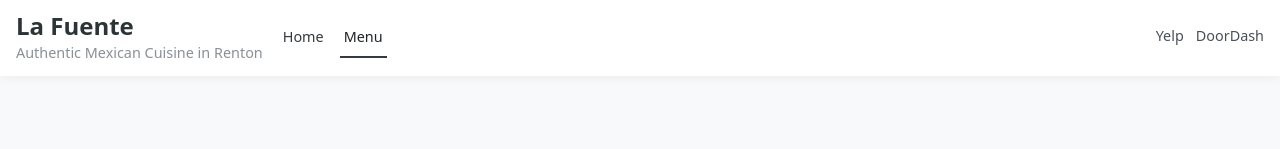
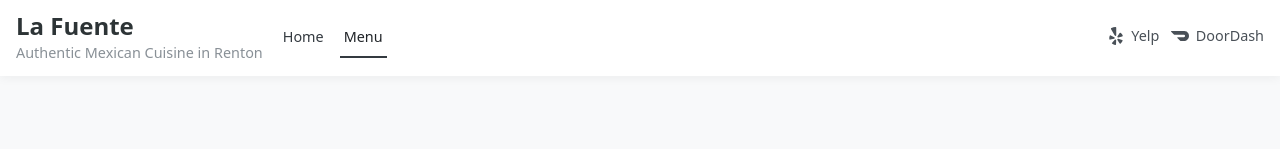
Before and after one commit to Toxeydotdev/chill-apps, a React (Vite) app: page /menu in a window 1280 px wide. Shown: the top 149 px of the page. Built offline with nearby package versions, Linux system fonts and the light colour scheme.

Commit message:
add external links for DoorDash and Yelp; implement Icon component for icons

```diff
--- a/package.json
+++ b/package.json
@@ -12,7 +12,8 @@
   "dependencies": {
     "@tanstack/react-router": "^1.131.28",
     "react": "^19.1.1",
-    "react-dom": "^19.1.1"
+    "react-dom": "^19.1.1",
+    "react-icons": "^5.5.0"
   },
   "devDependencies": {
     "@eslint/js": "^9.33.0",
--- a/src/components/Header/Header.css
+++ b/src/components/Header/Header.css
@@ -97,11 +97,22 @@
   font-size: 0.9rem;
   border-bottom: 2px solid transparent;
   padding-bottom: 2px;
+  display: inline-flex;
+  align-items: center;
+  gap: 0.4rem;
 }
 
 .ext-link:hover {
   color: #212529;
   border-bottom-color: #adb5bd;
+}
+
+.ext-icon {
+  display: inline-block;
+  color: #495057;
+}
+.ext-link:hover .ext-icon {
+  color: #212529;
 }
 
 @media (max-width: 768px) {
--- a/src/components/Header/Header.tsx
+++ b/src/components/Header/Header.tsx
@@ -1,3 +1,5 @@
+import { Icon } from "@/components/Icons/Icon";
+import { DOORDASH_URL, YELP_URL } from "@/config/links";
 import { Link } from "@tanstack/react-router";
 import "./Header.css";
 
@@ -32,19 +34,25 @@ export const Header = () => {
       <div className="ext-links" aria-label="Ordering and reviews">
         <a
           className="ext-link"
-          href="#"
-          aria-label="Yelp (placeholder)"
-          title="Yelp (placeholder)"
+          href={YELP_URL}
+          aria-label="Yelp"
+          title="Yelp"
+          target="_blank"
+          rel="noopener noreferrer"
         >
-          Yelp
+          <Icon name="yelp" className="ext-icon" />
+          <span className="ext-text">Yelp</span>
         </a>
         <a
           className="ext-link"
-          href="#"
-          aria-label="DoorDash (placeholder)"
-          title="DoorDash (placeholder)"
+          href={DOORDASH_URL}
+          aria-label="DoorDash"
+          title="DoorDash"
+          target="_blank"
+          rel="noopener noreferrer"
         >
-          DoorDash
+          <Icon name="doordash" className="ext-icon" />
+          <span className="ext-text">DoorDash</span>
         </a>
       </div>
     </header>
--- /dev/null
+++ b/src/components/Icons/Icon.tsx
@@ -0,0 +1,54 @@
+import React from "react";
+import { FaYelp } from "react-icons/fa";
+import { MdDeliveryDining } from "react-icons/md";
+import { SiDoordash } from "react-icons/si";
+
+export type IconName = "yelp" | "doordash" | "delivery" | "menu";
+
+type Props = {
+  name: IconName;
+  size?: number;
+  title?: string;
+  className?: string;
+};
+
+export const Icon: React.FC<Props> = ({
+  name,
+  size = 18,
+  title,
+  className,
+}) => {
+  switch (name) {
+    case "yelp":
+      return (
+        <FaYelp
+          size={size}
+          title={title ?? "Yelp"}
+          className={className}
+          aria-label={title ?? "Yelp"}
+        />
+      );
+    case "doordash":
+      // Use a generic delivery icon for DoorDash link
+      return (
+        <SiDoordash
+          size={size}
+          title={title ?? "DoorDash"}
+          className={className}
+          aria-label={title ?? "DoorDash"}
+        />
+      );
+    case "delivery":
+      return (
+        <MdDeliveryDining
+          size={size}
+          title={title ?? "Delivery"}
+          className={className}
+          aria-label={title ?? "Delivery"}
+        />
+      );
+    // Extend with more mappings as needed
+    default:
+      return null;
+  }
+};
--- a/src/components/Menu/Menu.tsx
+++ b/src/components/Menu/Menu.tsx
@@ -1,9 +1,9 @@
+import { DOORDASH_URL } from "@/config/links";
 import { menuData, type MenuCategory } from "@/data/menu";
 import "./Menu.css";
 
 export const Menu = () => {
-  const doordashUrl =
-    "https://www.doordash.com/store/la-fuente-management-group-renton-32379685/49567548/?delivery=true&src=yp&utm_source_id=05fc7dcb-0b28-4286-8633-caf82d8c3870";
+  const doordashUrl = DOORDASH_URL;
 
   return (
     <section id="menu" className="menu-section">
--- /dev/null
+++ b/src/config/links.ts
@@ -0,0 +1,4 @@
+export const DOORDASH_URL =
+  "https://www.doordash.com/store/la-fuente-management-group-renton-32379685/49567548/?delivery=true&src=yp&utm_source_id=05fc7dcb-0b28-4286-8633-caf82d8c3870";
+
+export const YELP_URL = "https://www.yelp.com/biz/la-fuente-renton-2";
```
Also changed, not shown: 1 other file (tests, documents, lock files or other folders).
